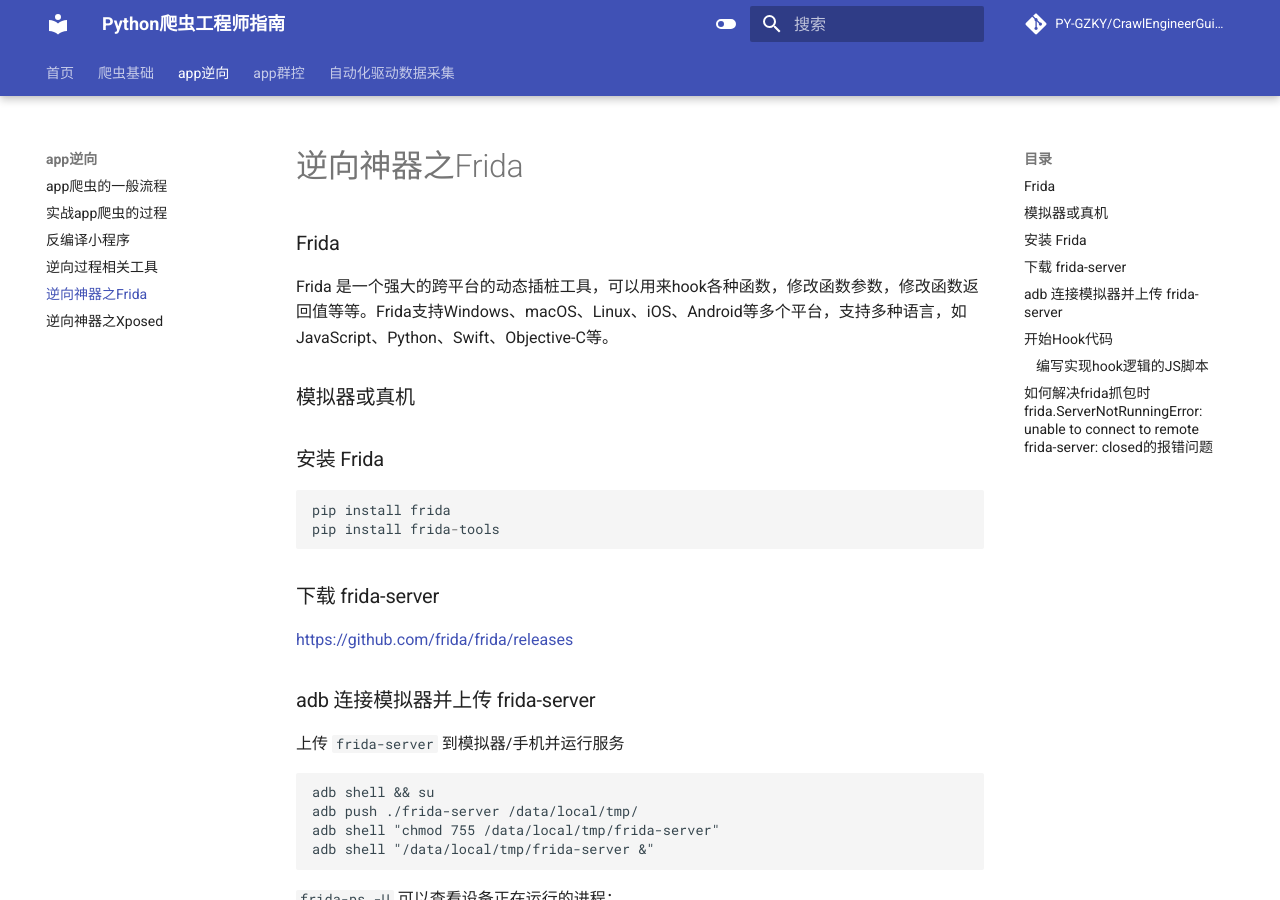
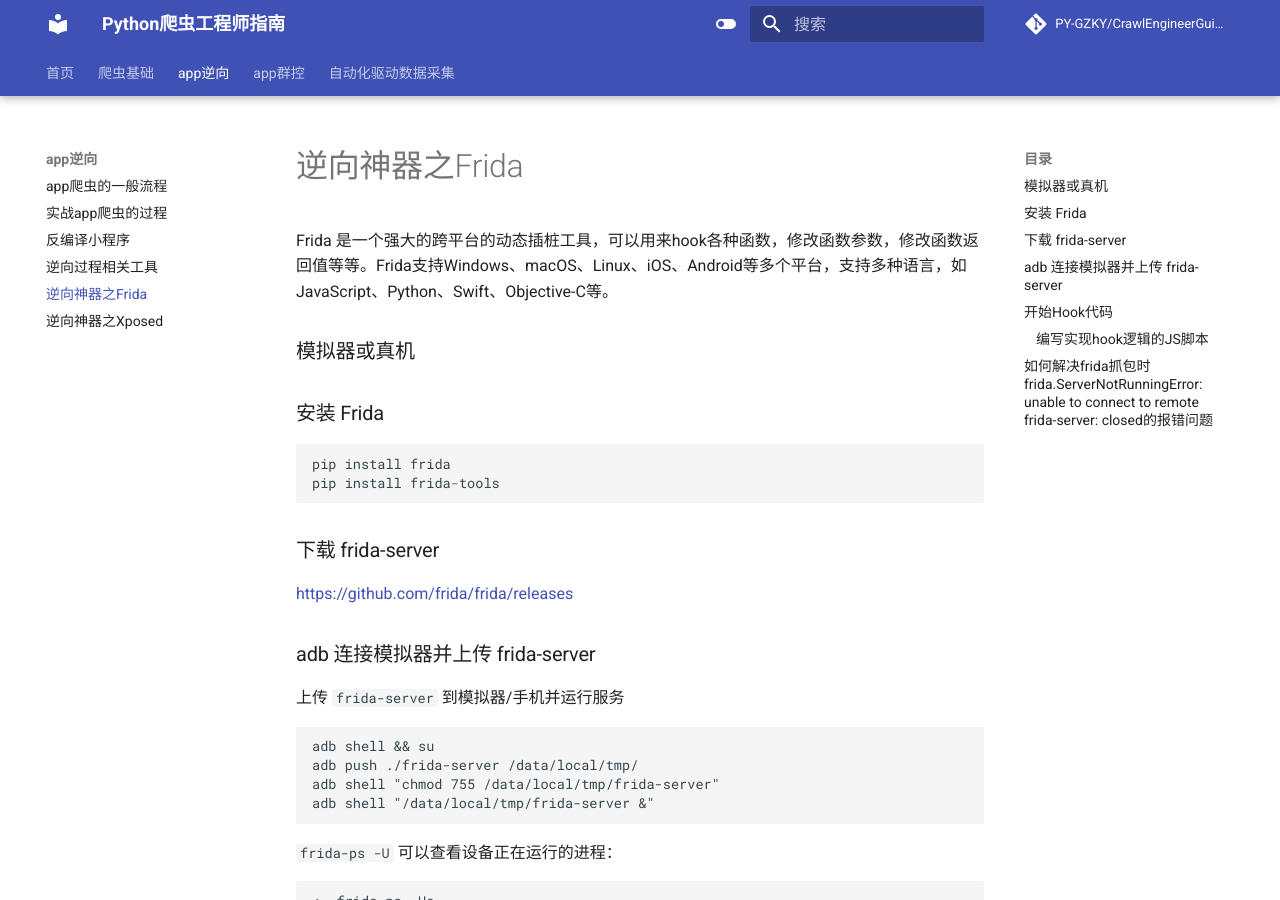
Before and after one commit to PY-GZKY/CrawlEngineerGuide, an MkDocs documentation site: the page built from docs/逆向神器之Frida.md, in a window 1280 px wide and 900 px high. Built offline with MkDocs 1.6.1 and Material for MkDocs 9.7.7, drawn with Linux system fonts in a browser that asks for light colours; comment, search, counter and statistics services are not loaded.

Commit message:
Update 逆向神器之Frida.md

```diff
--- a/docs/逆向神器之Frida.md
+++ b/docs/逆向神器之Frida.md
@@ -1,4 +1,3 @@
-### Frida
 
 Frida 是一个强大的跨平台的动态插桩工具，可以用来hook各种函数，修改函数参数，修改函数返回值等等。Frida支持Windows、macOS、Linux、iOS、Android等多个平台，支持多种语言，如JavaScript、Python、Swift、Objective-C等。
 
```
